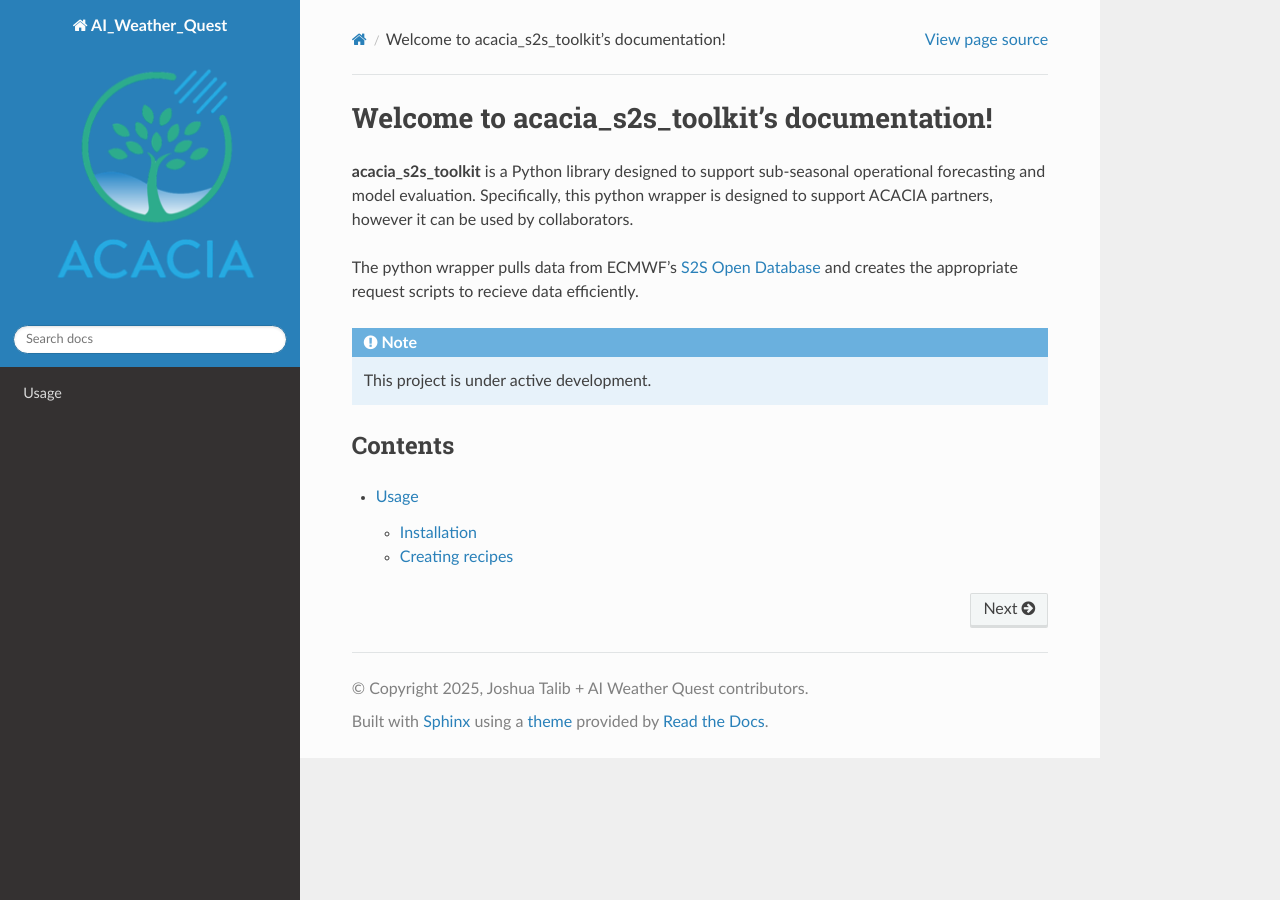
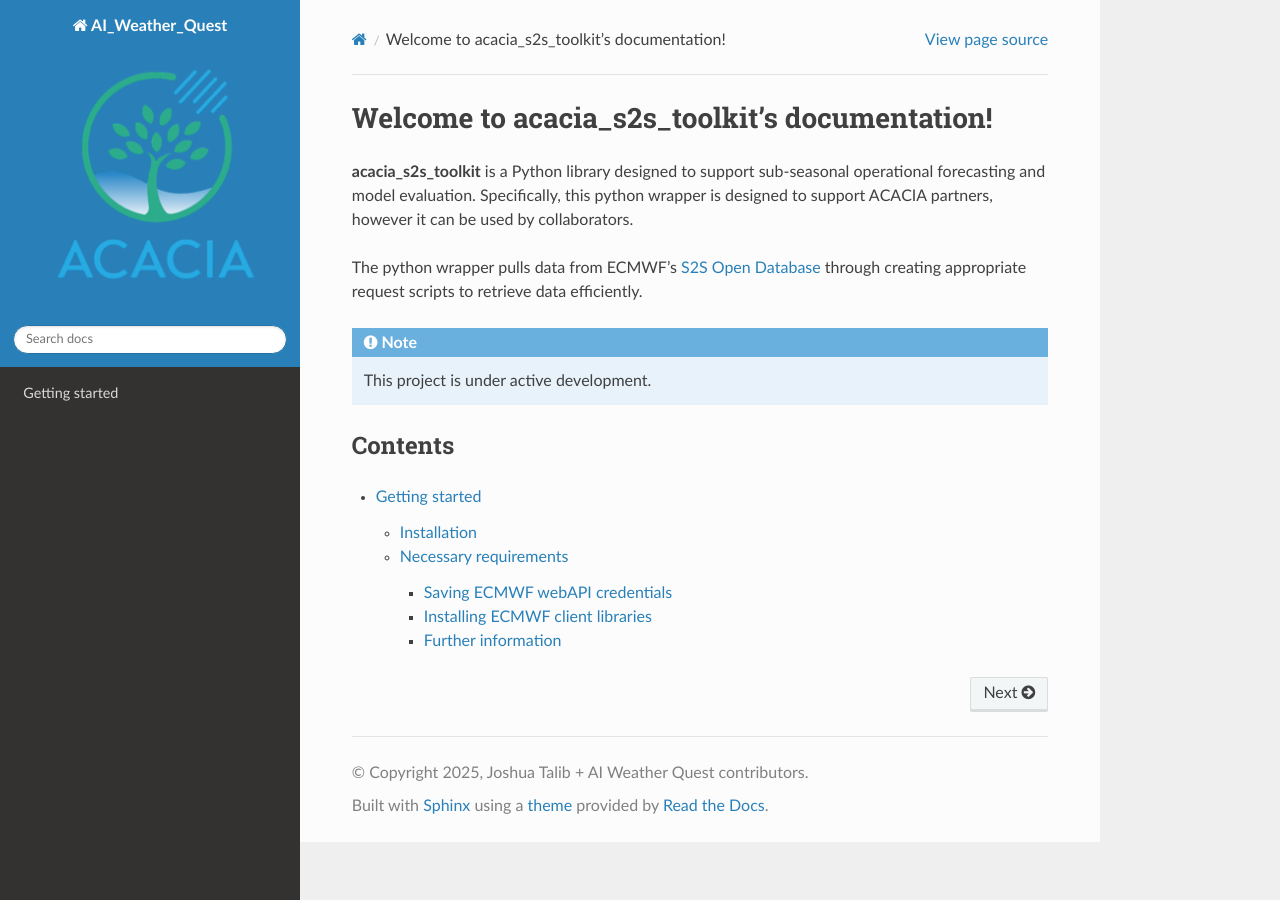
Before and after one commit to joshuatalib/acacia_s2s_toolkit, a Sphinx documentation site: the page built from docs/source/index.rst, in a window 1280 px wide. Built offline with Sphinx 7.4.7 and the Read the Docs theme 3.1.0, drawn with Linux system fonts in a browser that asks for light colours; some of the changed lines change nothing that is shown.

Commit message:
Updated latest installation text

```diff
--- a/docs/source/Installation.rst
+++ b/docs/source/Installation.rst
@@ -1,4 +1,4 @@
-Usage
+Getting started
 =====
 
 .. _installation:
@@ -6,28 +6,41 @@
 Installation
 ------------
 
-To use Lumache, first install it using pip:
+To use the **acacia_s2s_toolkit**, you will first need to have `Python 3 <https://www.python.org/downloads/>`_ installed.
+
+You can then install the package using ``pip``:
 
 .. code-block:: console
 
-   (.venv) $ pip install lumache
+   (.venv) $ pip install acacia_s2s_toolkit
 
-Creating recipes
-----------------
 
-To retrieve a list of random ingredients,
-you can use the ``lumache.get_random_ingredients()`` function:
+Necessary requirements
+------------
 
-.. autofunction:: lumache.get_random_ingredients
+Saving ECMWF webAPI credentials
+~~~~~~~~~~~~~~~~~~~~~~
+At the time of writing, sub-seasonal forecast data from `ECMWF's S2S database <https://apps.ecmwf.int/datasets/data/s2s-realtime-instantaneous-accum-ecmf/levtype=sfc/type=cf/>`_ is made available through ECMWF's webAPI. To download data from the ECMWF webAPI, you need to configure your ECMWF API key.
 
-The ``kind`` parameter should be either ``"meat"``, ``"fish"``,
-or ``"veggies"``. Otherwise, :py:func:`lumache.get_random_ingredients`
-will raise an exception.
+After registering for an ECMWF account, your API credentials can be found at `https://api.ecmwf.int/v1/key <https://api.ecmwf.int/v1/key>`_.
 
-.. autoexception:: lumache.InvalidKindError
+Save these credentials to your home directory as a file named ``.ecmwfapirc`` .
 
-For example:
+Installing ECMWF client libraries
+~~~~~~~~~~~~~~~~~~~~~~
+Once your ECMWF webAPI credentials are saved, install the ECMWF client library using ``pip``:
 
->>> import lumache
->>> lumache.get_random_ingredients()
-['shells', 'gorgonzola', 'parsley']
+.. code-block:: console
+
+   (.venv) $ pip install ecmwf-api-client
+
+This package provides the necessary client functions for accessing ECMWF data.
+
+.. important::
+    Access to data stored on ECMWF's S2S database will be changing from webAPI to cdsAPI. The new system relies on retrieval scripts compatible with the Climate Data Store (CDS). This package will be updated to support the new system after the transition is complete.
+
+
+Further information
+~~~~~~~~~~~~~~~~~~~~~
+
+For more details on setting up access to ECMWF public datasets, please visit `access ECMWF public datasets <https://confluence.ecmwf.int/display/WEBAPI/Access+ECMWF+Public+Datasets#AccessECMWFPublicDatasets-availability>`_
--- a/docs/source/index.rst
+++ b/docs/source/index.rst
@@ -3,7 +3,7 @@
 
 **acacia_s2s_toolkit** is a Python library designed to support sub-seasonal operational forecasting and model evaluation. Specifically, this python wrapper is designed to support ACACIA partners, however it can be used by collaborators.
 
-The python wrapper pulls data from ECMWF's `S2S Open Database <https://confluence.ecmwf.int/display/S2S/S2S+archive>`_ and creates the appropriate request scripts to recieve data efficiently.
+The python wrapper pulls data from ECMWF's `S2S Open Database <https://confluence.ecmwf.int/display/S2S/S2S+archive>`_ through creating appropriate request scripts to retrieve data efficiently.
 
 .. note::
 
```
